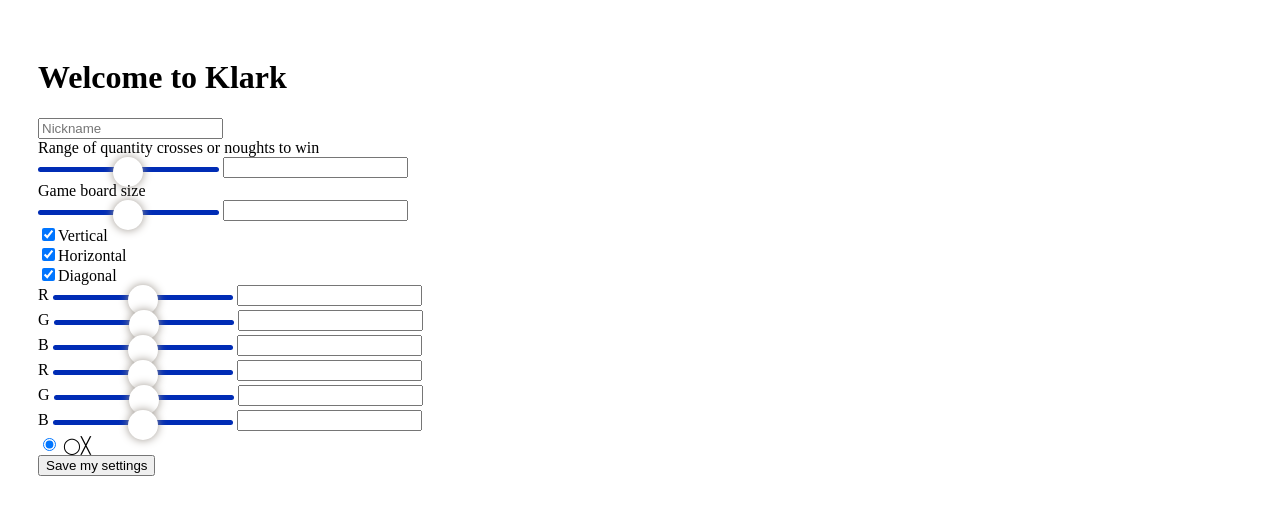
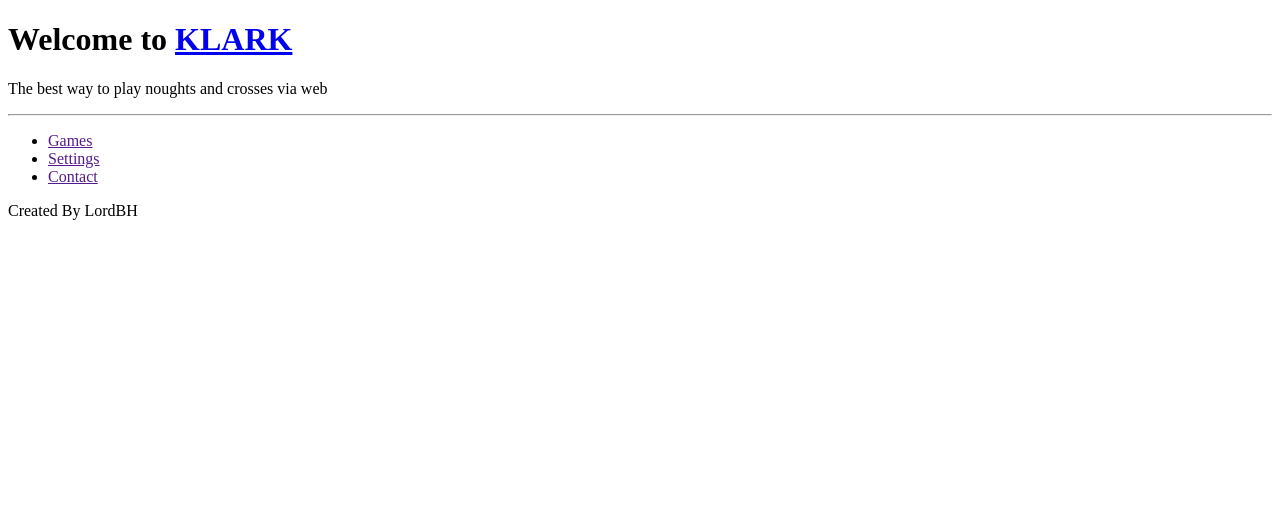
Before and after one commit to LordBH/Klark, a Flask app: page / in a window 1280 px wide. Shown: the top 515 px of the page. Run offline with Flask 2, Linux system fonts and the light colour scheme; some libraries are stand-ins or nearby versions.

Commit message:
separate html base into wrapper and fix-wrapper

```diff
--- a/app/templates/core/base.html
+++ b/app/templates/core/base.html
@@ -3,74 +3,15 @@
 <head>
     <meta charset="UTF-8">
     <title>Klark</title>
-    <link rel="stylesheet" href="{{ url_for('static', filename='core/css/style.css') }}">
+    {#    <link rel="stylesheet" href="{{ url_for('static', filename='core/css/style.css') }}">#}
+    <link rel="stylesheet" href="{{ url_for('static', filename='core/css/main.css') }}">
     <script src="{{ url_for('static', filename='lib/js/jquery-1.12.2.js') }}"></script>
     <script src="{{ url_for('static', filename='lib/js/socket.io.min.js') }}"></script>
 </head>
 <body>
 
-<header><h1>Welcome to Klark</h1></header>
-
-<main>
-    <form action="{{ url_for('core.index') }}" method="post">
-        <input id="nickname" title="Yours nickname" type="text" name="nick" value="" placeholder="Nickname">
-        <br>
-
-        <label for="q-to-win">Range of quantity crosses or noughts to win</label>
-        <br>
-        <input class="slider" id="q-to-win" type="range" min="3" max="7" step="1" name="q">
-        <input type="text" title="quantity of crosses and noughts">
-        <br>
-
-        <label for="g-b-size">Game board size</label>
-        <br>
-        <input class="slider" id="g-b-size" type="range" min="3" max="7" step="1" name="size">
-        <input type="text" title="Board size">
-        <br>
-
-        <div class="cb-choice">
-            <input title="Vertical moves" type="checkbox" name="ch-v" checked><span>Vertical</span><br>
-            <input title="Horizontal moves" type="checkbox" name="ch-h" checked><span>Horizontal</span><br>
-            <input title="Diagonal moves" type="checkbox" name="ch-d" checked><span>Diagonal</span><br>
-        </div>
-
-        <div class="board-color">
-            <div class="f-color">
-                <label for="red-f">R</label>
-                <input type="range" name="red-f" id="red-f" min="0" max="255" step="1">
-                <input class="in-color" title="R" type="text"><br>
-                <label for="green-f">G</label>
-                <input type="range" name="green-f" id="green-f" min="0" max="255" step="1">
-                <input class="in-color" title="G" type="text"><br>
-                <label for="blue-f">B</label>
-                <input type="range" name="blue-f" id="blue-f" min="0" max="255" step="1">
-                <input class="in-color" title="B" type="text"><br>
-            </div>
-            <div class="s-color">
-                <label for="red-s">R</label>
-                <input type="range" name="red-s" id="red-s" min="0" max="255" step="1">
-                <input class="in-color" title="R" type="text"><br>
-                <label for="green-s">G</label>
-                <input type="range" name="green-s" id="green-s" min="0" max="255" step="1">
-                <input class="in-color" title="G" type="text"><br>
-                <label for="blue-s">B</label>
-                <input type="range" name="blue-s" id="blue-s" min="0" max="255" step="1">
-                <input class="in-color" title="B" type="text"><br>
-            </div>
-        </div>
-
-        <div class="symbol-f">
-            <input id="default-sym" type="radio" name="symbol" checked>
-            <label for="default-sym"><span class="symbol">◯</span><span class="symbol">╳</span></label>
-        </div>
-
-        <input type="submit" value="Save my settings">
-    </form>
-</main>
-
-<footer>
-
-</footer>
+{% include 'core/wrapper.html' %}
+{% include 'core/fix-wrapper.html' %}
 
 <script src="{{ url_for('static', filename='core/js/main.js') }}"></script>
 </body>
--- /dev/null
+++ b/app/templates/core/fix-wrapper.html
@@ -0,0 +1,3 @@
+<div class="fixed-wrapper">
+
+</div>
--- /dev/null
+++ b/app/templates/core/wrapper.html
@@ -0,0 +1,17 @@
+<div class="wrapper">
+    <h1>Welcome to <span><a href=".">KLARK</a></span></h1>
+    <div class="status">
+        <p>The best way to play noughts and crosses via web</p>
+        <hr>
+    </div>
+
+    <div class="menu-bar">
+    <ul>
+        <li class=""><a href="">Games</a></li>
+        <li class=""><a href="">Settings</a></li>
+        <li class=""><a href="">Contact</a></li>
+    </ul>
+        </div>
+
+    <div class="author">Created By LordBH</div>
+</div>
```
Also changed, not shown: app/templates/core/settings.html (added, +55 -0 lines).
